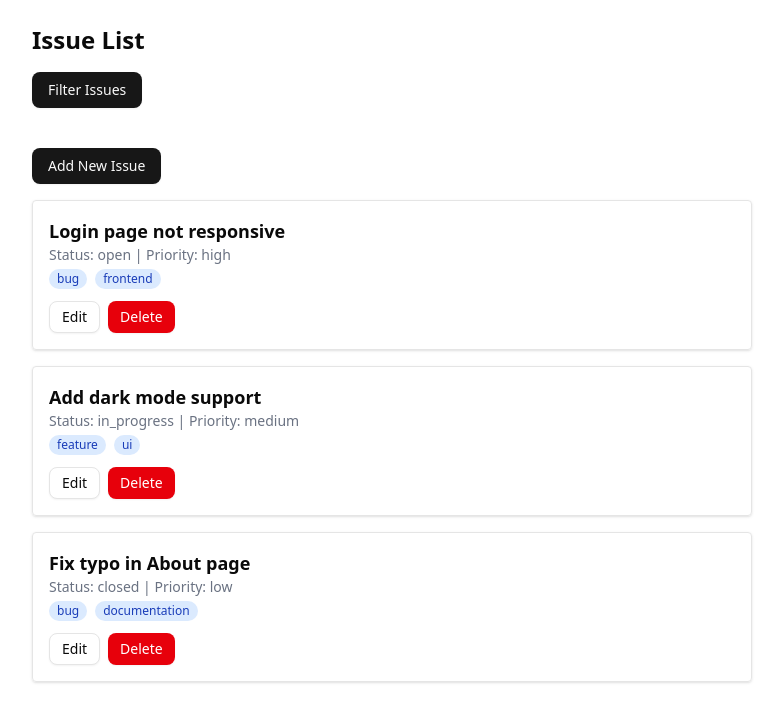
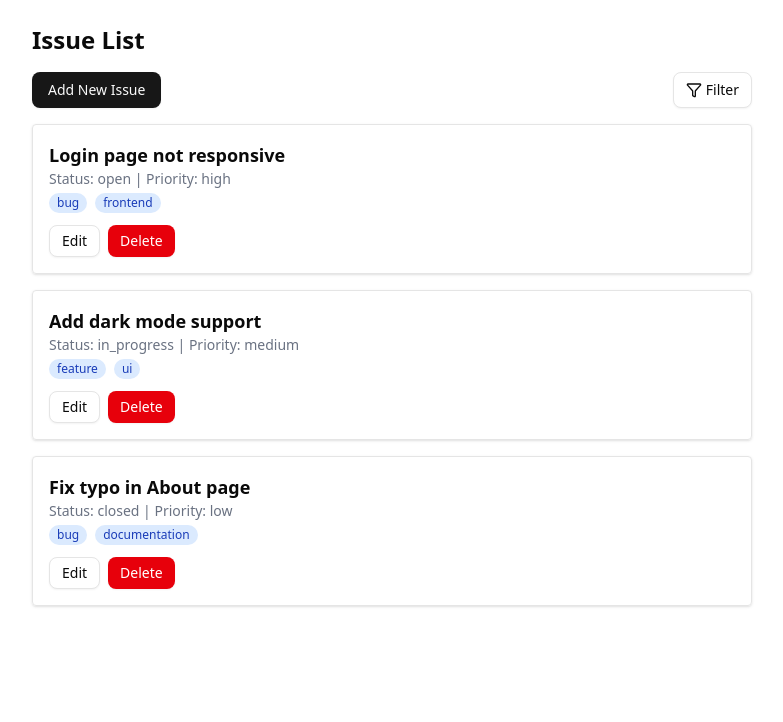
Before and after one commit to mini-issue-tracker-project/issue-tracker-frontend, a Next.js app: page / in a window 1280 px wide. Shown: the top 722 px of the page, without its empty margins (248-1031 px from the left). Built offline with nearby package versions, Linux system fonts and the light colour scheme.

Commit message:
feat: placement of the filter button is changed, react filter button is used instead of our filter button

```diff
--- a/app/page.tsx
+++ b/app/page.tsx
@@ -1,13 +1,11 @@
 "use client";
 
 import { IssueList } from "@/components/ui/IssueList"
-import { IssueFilters } from "@/components/ui/IssueFilters";
 
 export default function Home() {
   return (
     <main className="max-w-3xl mx-auto p-6">
       <h1 className="text-2xl font-bold mb-4">Issue List</h1>
-      <IssueFilters />
       <IssueList />
     </main>
   )
--- a/components/ui/IssueFilters.tsx
+++ b/components/ui/IssueFilters.tsx
@@ -1,77 +1,59 @@
 "use client"
 
 import { useState } from "react"
+import { availableTags } from "./IssueStatus"
 import { Button } from "@/components/ui/button"
-import { availableTags } from "./IssueStatus"
 
 export function IssueFilters() {
-  const [isOpen, setIsOpen] = useState(false)
   const [selectedTags, setSelectedTags] = useState<string[]>([])
-  const [mode, setMode] = useState<"AND" | "OR">("AND")
+  const [selectedLogic, setSelectedLogic] = useState<"AND" | "OR">("AND")
 
   const toggleTag = (tag: string) => {
     setSelectedTags(prev =>
-      prev.includes(tag)
-        ? prev.filter(t => t !== tag)
-        : [...prev, tag]
+      prev.includes(tag) ? prev.filter(t => t !== tag) : [...prev, tag]
     )
   }
 
-  const handleModeToggle = () => {
-    setMode(prev => (prev === "AND" ? "OR" : "AND"))
-  }
-
   const handleFilter = () => {
-    console.log("Selected Tags:", selectedTags)
-    console.log("Mode:", mode)
-    // you can also close the form after filtering if you want:
-    setIsOpen(false)
+    console.log("Filter applied with:", selectedTags, selectedLogic)
+    // later, you can hook this to real filtering logic
   }
 
   return (
-    <div className="mb-6">
-      {/* Button to toggle the filter form */}
-      <Button
-        onClick={() => setIsOpen(!isOpen)}
-        variant="default"
-        className="mb-4"
-      >
-        {isOpen ? "Close Filters" : "Filter Issues"}
-      </Button>
-
-      {isOpen && (
-        <div className="border p-4 rounded space-y-4">
-          <h3 className="text-lg font-semibold">Filter Issues</h3>
-
-          <div className="space-y-1">
-            <label className="text-sm font-medium">Tags</label>
-            <div className="flex flex-wrap gap-2">
-              {availableTags.map((tag) => (
-                <Button
+    <div className="space-y-4 border p-4 rounded-md shadow-sm">
+      <div>
+        <label className="text-sm font-semibold">Tags</label>
+        <div className="flex flex-wrap gap-2 mt-1">
+          {availableTags.map(tag => (
+            <button
               key={tag}
               type="button"
-                  variant={selectedTags.includes(tag) ? "default" : "outline"}
-                  size="sm"
+              className={`px-3 py-1 border rounded-full text-sm ${
+                selectedTags.includes(tag)
+                  ? "bg-blue-500 text-white"
+                  : "bg-gray-200 text-gray-800"
+              }`}
               onClick={() => toggleTag(tag)}
             >
               {tag}
-                </Button>
+            </button>
           ))}
         </div>
       </div>
 
-          <div className="flex items-center gap-3">
-            <span className="text-sm font-medium">Match Mode:</span>
-            <Button variant="secondary" type="button" onClick={handleModeToggle}>
-              {mode}
-            </Button>
+      <div className="flex items-center gap-4">
+        <label className="text-sm font-semibold">Logic:</label>
+        <select
+          value={selectedLogic}
+          onChange={(e) => setSelectedLogic(e.target.value as "AND" | "OR")}
+          className="border px-2 py-1 rounded"
+        >
+          <option value="AND">AND</option>
+          <option value="OR">OR</option>
+        </select>
       </div>
 
-          <Button type="button" onClick={handleFilter}>
-            Apply Filter
-          </Button>
-        </div>
-      )}
+      <Button onClick={handleFilter}>Apply Filter</Button>
     </div>
   )
 }
--- a/components/ui/IssueList.tsx
+++ b/components/ui/IssueList.tsx
@@ -4,13 +4,16 @@ import { useState } from "react"
 import { Button } from "@/components/ui/button"
 import { Issue } from "@/lib/types"
 import { dummyIssues as initialIssues } from "@/lib/data"
-import AddIssueForm from './AddIssueForm';
-import { availableTags } from "./IssueStatus";
+import AddIssueForm from './AddIssueForm'
+import { availableTags } from "./IssueStatus"
+import { IssueFilters } from "./IssueFilters"
+import { Filter } from "lucide-react"
 
 export function IssueList() {
   const [issues, setIssues] = useState<Issue[]>(initialIssues)
   const [editingId, setEditingId] = useState<number | null>(null)
   const [showAddForm, setShowAddForm] = useState(false)
+  const [showFilters, setShowFilters] = useState(false)
   const [form, setForm] = useState<{
     title: string;
     priority: "low" | "medium" | "high";
@@ -22,7 +25,6 @@ export function IssueList() {
     status: "open",
     tags: [],
   });
-
 
   const handleEdit = (issue: Issue) => {
     setEditingId(issue.id)
@@ -60,13 +62,33 @@ export function IssueList() {
 
   return (
     <div className="space-y-4">
-      <div className="mb-4">
+      {/* Top action bar */}
+      <div className="flex justify-between items-center mb-4">
         <Button onClick={() => setShowAddForm(prev => !prev)}>
           {showAddForm ? "Cancel" : "Add New Issue"}
         </Button>
-        {showAddForm && <AddIssueForm onAdd={handleAdd} />}
+
+        {/* Filter button with icon */}
+        <Button
+          variant="outline"
+          onClick={() => setShowFilters(prev => !prev)}
+          className="flex items-center gap-1"
+        >
+          <Filter className="h-4 w-4" />
+          Filter
+        </Button>
       </div>
 
+      {showAddForm && <AddIssueForm onAdd={handleAdd} />}
+
+      {/* Filter UI */}
+      {showFilters && (
+        <div className="mb-4">
+          <IssueFilters />
+        </div>
+      )}
+
+      {/* Issues list */}
       {issues.map((issue) => (
         <div key={issue.id} className="border p-4 rounded shadow">
           {editingId === issue.id ? (
```
Lines whose indentation alone changed are shown as unchanged.
